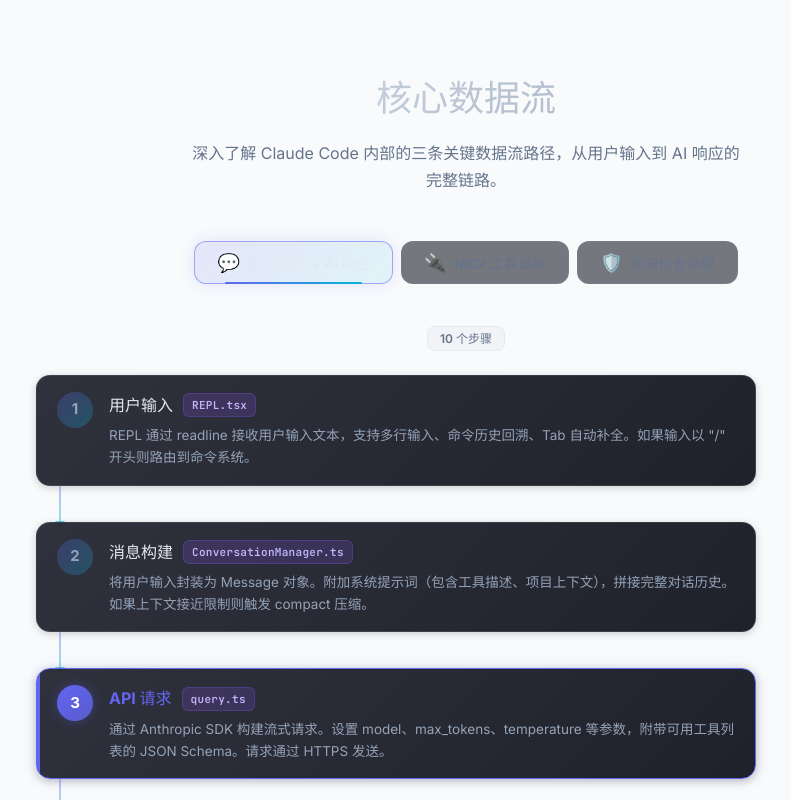
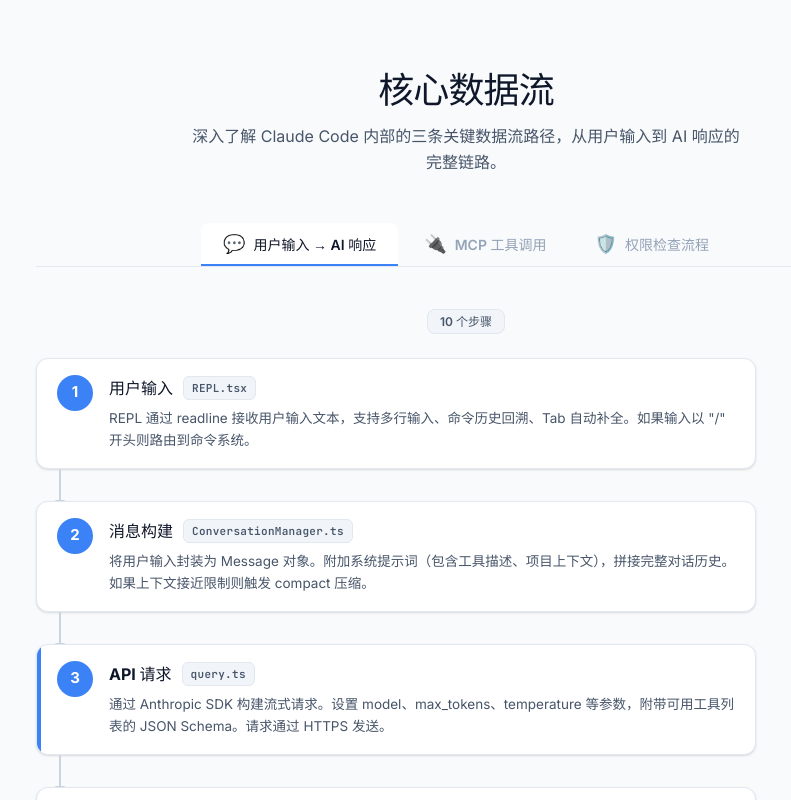
Before and after one commit to Tsutomu-miku/claude-code-architecture, a React (Vite) app: page / in a window 1280 px wide. Shown: the part 7560-8360 px from the top of the page, without its empty margins (174-965 px from the left). Built offline with nearby package versions, Linux system fonts and the light colour scheme.

Commit message:
feat: rewrite DataFlow to light theme

```diff
--- a/src/sections/DataFlow.tsx
+++ b/src/sections/DataFlow.tsx
@@ -20,206 +20,64 @@
   key: string;
   label: string;
   icon: string;
-  accentFrom: string;
-  accentTo: string;
+  accent: string;
   steps: FlowStep[];
 }
+
+const COLORS = {
+  blue: { main: "#3b82f6", bg: "#eff6ff", border: "#bfdbfe" },
+  purple: { main: "#7c3aed", bg: "#f5f3ff", border: "#ddd6fe" },
+  cyan: { main: "#06b6d4", bg: "#ecfeff", border: "#a5f3fc" },
+  amber: { main: "#d97706", bg: "#fffbeb", border: "#fde68a" },
+  green: { main: "#059669", bg: "#ecfdf5", border: "#a7f3d0" },
+  red: { main: "#dc2626", bg: "#fef2f2", border: "#fecaca" },
+  indigo: { main: "#4f46e5", bg: "#eef2ff", border: "#c7d2fe" },
+};
 
 const TABS: DataFlowTab[] = [
   {
     key: "main",
     label: "用户输入 → AI 响应",
     icon: "💬",
-    accentFrom: "#6366f1",
-    accentTo: "#06b6d4",
+    accent: COLORS.blue.main,
     steps: [
-      {
-        id: 1,
-        title: "用户输入",
-        source: "REPL.tsx",
-        description:
-          "REPL 通过 readline 接收用户输入文本，支持多行输入、命令历史回溯、Tab 自动补全。如果输入以 \"/\" 开头则路由到命令系统。",
-      },
-      {
-        id: 2,
-        title: "消息构建",
-        source: "ConversationManager.ts",
-        description:
-          "将用户输入封装为 Message 对象。附加系统提示词（包含工具描述、项目上下文），拼接完整对话历史。如果上下文接近限制则触发 compact 压缩。",
-      },
-      {
-        id: 3,
-        title: "API 请求",
-        source: "query.ts",
-        description:
-          "通过 Anthropic SDK 构建流式请求。设置 model、max_tokens、temperature 等参数，附带可用工具列表的 JSON Schema。请求通过 HTTPS 发送。",
-        highlight: true,
-        highlightColor: "#6366f1",
-      },
-      {
-        id: 4,
-        title: "流式响应",
-        source: "AsyncGenerator",
-        description:
-          "Claude API 返回 SSE 流。AsyncGenerator 逐 chunk 解析：content_block_start → content_block_delta(text/tool_use) → content_block_stop → message_stop。每个 text delta 立即 yield。",
-      },
-      {
-        id: 5,
-        title: "终端渲染",
-        source: "React+Ink",
-        description:
-          "yield 的文本 token 通过 React+Ink 实时渲染到终端。支持 Markdown 语法高亮、代码块格式化、链接识别。实现打字机效果的流畅输出。",
-      },
-      {
-        id: 6,
-        title: "工具调用检测",
-        source: "query.ts",
-        description:
-          "当流中出现 tool_use 类型的 content block，解析工具名称(name)和参数(input)。一条消息可能包含多个并行的工具调用请求。",
-        highlight: true,
-        highlightColor: "#f59e0b",
-      },
-      {
-        id: 7,
-        title: "权限检查",
-        source: "PermissionSystem",
-        description:
-          "根据当前 permission-mode 和 allowedTools 配置判断是否需要用户确认。Default 模式下展示工具名称和参数摘要，等待用户输入 y/n。",
-        highlight: true,
-        highlightColor: "#ef4444",
-      },
-      {
-        id: 8,
-        title: "工具执行",
-        source: "Tool.execute",
-        description:
-          "调用对应 Tool 实例的 execute 方法。传入验证后的参数，设置超时计时器。执行过程通过 OpenTelemetry Span 追踪。支持多工具并行执行。",
-        highlight: true,
-        highlightColor: "#10b981",
-      },
-      {
-        id: 9,
-        title: "结果反馈",
-        source: "MessageHistory",
-        description:
-          "工具执行结果封装为 tool_result 消息，追加到对话历史。包含执行状态（成功/失败）、输出内容、执行耗时。",
-      },
-      {
-        id: 10,
-        title: "循环继续",
-        source: "query.ts",
-        description:
-          "将更新后的对话历史重新发送给 Claude API（回到步骤3）。AI 根据工具结果决定下一步：继续调用工具或生成最终文本回复。",
-        highlight: true,
-        highlightColor: "#6366f1",
-      },
+      { id: 1, title: "用户输入", source: "REPL.tsx", description: "REPL 通过 readline 接收用户输入文本，支持多行输入、命令历史回溯、Tab 自动补全。如果输入以 \"/\" 开头则路由到命令系统。" },
+      { id: 2, title: "消息构建", source: "ConversationManager.ts", description: "将用户输入封装为 Message 对象。附加系统提示词（包含工具描述、项目上下文），拼接完整对话历史。如果上下文接近限制则触发 compact 压缩。" },
+      { id: 3, title: "API 请求", source: "query.ts", description: "通过 Anthropic SDK 构建流式请求。设置 model、max_tokens、temperature 等参数，附带可用工具列表的 JSON Schema。请求通过 HTTPS 发送。", highlight: true, highlightColor: COLORS.blue.main },
+      { id: 4, title: "流式响应", source: "AsyncGenerator", description: "Claude API 返回 SSE 流。AsyncGenerator 逐 chunk 解析：content_block_start → content_block_delta(text/tool_use) → content_block_stop → message_stop。每个 text delta 立即 yield。" },
+      { id: 5, title: "终端渲染", source: "React+Ink", description: "yield 的文本 token 通过 React+Ink 实时渲染到终端。支持 Markdown 语法高亮、代码块格式化、链接识别。实现打字机效果的流畅输出。" },
+      { id: 6, title: "工具调用检测", source: "query.ts", description: "当流中出现 tool_use 类型的 content block，解析工具名称(name)和参数(input)。一条消息可能包含多个并行的工具调用请求。", highlight: true, highlightColor: COLORS.amber.main },
+      { id: 7, title: "权限检查", source: "PermissionSystem", description: "根据当前 permission-mode 和 allowedTools 配置判断是否需要用户确认。Default 模式下展示工具名称和参数摘要，等待用户输入 y/n。", highlight: true, highlightColor: COLORS.red.main },
+      { id: 8, title: "工具执行", source: "Tool.execute", description: "调用对应 Tool 实例的 execute 方法。传入验证后的参数，设置超时计时器。执行过程通过 OpenTelemetry Span 追踪。支持多工具并行执行。", highlight: true, highlightColor: COLORS.green.main },
+      { id: 9, title: "结果反馈", source: "MessageHistory", description: "工具执行结果封装为 tool_result 消息，追加到对话历史。包含执行状态（成功/失败）、输出内容、执行耗时。" },
+      { id: 10, title: "循环继续", source: "query.ts", description: "将更新后的对话历史重新发送给 Claude API（回到步骤3）。AI 根据工具结果决定下一步：继续调用工具或生成最终文本回复。", highlight: true, highlightColor: COLORS.blue.main },
     ],
   },
   {
     key: "mcp",
     label: "MCP 工具调用",
     icon: "🔌",
-    accentFrom: "#8b5cf6",
-    accentTo: "#ec4899",
+    accent: COLORS.purple.main,
     steps: [
-      {
-        id: 1,
-        title: "MCP 服务发现",
-        source: "config.ts",
-        description:
-          "启动时扫描 ~/.claude/config.json 和 .claude/config.json 中的 mcpServers 配置。每个服务器定义 command（启动命令）、args（参数）、transport（stdio/sse）。",
-      },
-      {
-        id: 2,
-        title: "连接建立",
-        source: "mcpClient.ts",
-        description:
-          "stdio 模式：通过 child_process.spawn 启动 MCP 服务器进程，通过 stdin/stdout 通信。SSE 模式：建立 HTTP 长连接，通过 Server-Sent Events 接收消息。",
-        highlight: true,
-        highlightColor: "#8b5cf6",
-      },
-      {
-        id: 3,
-        title: "工具列表获取",
-        source: "mcpClient.ts",
-        description:
-          "发送 JSON-RPC initialize 请求协商协议版本和能力。然后发送 tools/list 请求获取服务器提供的所有工具定义（name, description, inputSchema）。",
-      },
-      {
-        id: 4,
-        title: "动态注册",
-        source: "ToolRegistry",
-        description:
-          "将 MCP 工具包装为 Tool 子类实例，注册到全局 ToolRegistry。MCP 工具与内置工具共享相同的执行接口，AI 无法区分来源。",
-        highlight: true,
-        highlightColor: "#ec4899",
-      },
-      {
-        id: 5,
-        title: "调用代理",
-        source: "mcpClient.ts",
-        description:
-          "AI 请求调用 MCP 工具时，mcpClient 将参数序列化为 JSON-RPC tools/call 请求，通过对应传输通道发送给 MCP 服务器。支持超时和重试。",
-        highlight: true,
-        highlightColor: "#f59e0b",
-      },
-      {
-        id: 6,
-        title: "结果返回",
-        source: "query.ts",
-        description:
-          "MCP 服务器返回 JSON-RPC 响应，提取 content 字段。转换为标准 tool_result 格式，与内置工具结果统一处理，追加到对话历史。",
-      },
+      { id: 1, title: "MCP 服务发现", source: "config.ts", description: "启动时扫描 ~/.claude/config.json 和 .claude/config.json 中的 mcpServers 配置。每个服务器定义 command（启动命令）、args（参数）、transport（stdio/sse）。" },
+      { id: 2, title: "连接建立", source: "mcpClient.ts", description: "stdio 模式：通过 child_process.spawn 启动 MCP 服务器进程，通过 stdin/stdout 通信。SSE 模式：建立 HTTP 长连接，通过 Server-Sent Events 接收消息。", highlight: true, highlightColor: COLORS.purple.main },
+      { id: 3, title: "工具列表获取", source: "mcpClient.ts", description: "发送 JSON-RPC initialize 请求协商协议版本和能力。然后发送 tools/list 请求获取服务器提供的所有工具定义（name, description, inputSchema）。" },
+      { id: 4, title: "动态注册", source: "ToolRegistry", description: "将 MCP 工具包装为 Tool 子类实例，注册到全局 ToolRegistry。MCP 工具与内置工具共享相同的执行接口，AI 无法区分来源。", highlight: true, highlightColor: COLORS.blue.main },
+      { id: 5, title: "调用代理", source: "mcpClient.ts", description: "AI 请求调用 MCP 工具时，mcpClient 将参数序列化为 JSON-RPC tools/call 请求，通过对应传输通道发送给 MCP 服务器。支持超时和重试。", highlight: true, highlightColor: COLORS.amber.main },
+      { id: 6, title: "结果返回", source: "query.ts", description: "MCP 服务器返回 JSON-RPC 响应，提取 content 字段。转换为标准 tool_result 格式，与内置工具结果统一处理，追加到对话历史。" },
     ],
   },
   {
     key: "permission",
     label: "权限检查流程",
     icon: "🛡️",
-    accentFrom: "#ef4444",
-    accentTo: "#f59e0b",
+    accent: COLORS.red.main,
     steps: [
-      {
-        id: 1,
-        title: "工具调用请求",
-        source: "query.ts",
-        description:
-          "AI 响应中包含 tool_use 请求。提取工具名称（如 BashTool）和参数（如 command: \"rm -rf /\"）。进入权限评估流水线。",
-      },
-      {
-        id: 2,
-        title: "权限模式判断",
-        source: "permissions.ts",
-        description:
-          "检查当前 --permission-mode：Default（所有敏感操作需确认）、Approve（已批准模式自动放行）、AutoApprove（仅危险操作需确认）、BypassPermissions（跳过所有检查）。",
-        highlight: true,
-        highlightColor: "#ef4444",
-      },
-      {
-        id: 3,
-        title: "规则匹配",
-        source: "permissions.ts",
-        description:
-          "依次检查：blockedTools 黑名单 → allowedTools 白名单 → 已批准操作缓存 → 默认规则。支持通配符匹配（如 \"Bash:npm *\"）和路径范围限制。",
-        highlight: true,
-        highlightColor: "#f59e0b",
-      },
-      {
-        id: 4,
-        title: "用户确认",
-        source: "REPL.tsx",
-        description:
-          "如需确认，在终端渲染权限对话框：显示工具名称、操作摘要、影响范围。用户可选择 Allow（本次允许）、Always Allow（记住并总是允许）、Deny（拒绝）。",
-        highlight: true,
-        highlightColor: "#8b5cf6",
-      },
-      {
-        id: 5,
-        title: "执行或拒绝",
-        source: "Tool.execute / query.ts",
-        description:
-          "Allow/Always Allow → 执行工具，将结果返回给 AI。Deny → 生成拒绝消息告知 AI 该操作被用户拒绝，AI 需要采取替代方案。",
-      },
+      { id: 1, title: "工具调用请求", source: "query.ts", description: "AI 响应中包含 tool_use 请求。提取工具名称（如 BashTool）和参数（如 command: \"rm -rf /\"）。进入权限评估流水线。" },
+      { id: 2, title: "权限模式判断", source: "permissions.ts", description: "检查当前 --permission-mode：Default（所有敏感操作需确认）、Approve（已批准模式自动放行）、AutoApprove（仅危险操作需确认）、BypassPermissions（跳过所有检查）。", highlight: true, highlightColor: COLORS.red.main },
+      { id: 3, title: "规则匹配", source: "permissions.ts", description: "依次检查：blockedTools 黑名单 → allowedTools 白名单 → 已批准操作缓存 → 默认规则。支持通配符匹配（如 \"Bash:npm *\"）和路径范围限制。", highlight: true, highlightColor: COLORS.amber.main },
+      { id: 4, title: "用户确认", source: "REPL.tsx", description: "如需确认，在终端渲染权限对话框：显示工具名称、操作摘要、影响范围。用户可选择 Allow（本次允许）、Always Allow（记住并总是允许）、Deny（拒绝）。", highlight: true, highlightColor: COLORS.purple.main },
+      { id: 5, title: "执行或拒绝", source: "Tool.execute / query.ts", description: "Allow/Always Allow → 执行工具，将结果返回给 AI。Deny → 生成拒绝消息告知 AI 该操作被用户拒绝，AI 需要采取替代方案。" },
     ],
   },
 ];
@@ -229,17 +87,17 @@
 /* ------------------------------------------------------------------ */
 
 const tabContentVariants = {
-  enter: { opacity: 0, y: 24 },
+  enter: { opacity: 0, y: 12 },
   center: { opacity: 1, y: 0 },
-  exit: { opacity: 0, y: -16 },
+  exit: { opacity: 0, y: -8 },
 };
 
 const stepVariants = {
-  hidden: { opacity: 0, x: -30 },
+  hidden: { opacity: 0, x: -20 },
   visible: (i: number) => ({
     opacity: 1,
     x: 0,
-    transition: { delay: i * 0.07, duration: 0.45, ease: "easeOut" },
+    transition: { delay: i * 0.06, duration: 0.35, ease: "easeOut" },
   }),
 };
 
@@ -247,9 +105,22 @@
   hidden: { scaleY: 0 },
   visible: (i: number) => ({
     scaleY: 1,
-    transition: { delay: i * 0.07 + 0.03, duration: 0.35, ease: "easeOut" },
+    transition: { delay: i * 0.06 + 0.03, duration: 0.3, ease: "easeOut" },
   }),
 };
+
+/* ------------------------------------------------------------------ */
+/*  Highlight color map for left border                                */
+/* ------------------------------------------------------------------ */
+
+function getHighlightLeftColor(color?: string): string {
+  if (color === COLORS.red.main) return COLORS.red.main;
+  if (color === COLORS.green.main) return COLORS.green.main;
+  if (color === COLORS.blue.main) return COLORS.blue.main;
+  if (color === COLORS.amber.main) return COLORS.amber.main;
+  if (color === COLORS.purple.main) return COLORS.purple.main;
+  return COLORS.blue.main;
+}
 
 /* ------------------------------------------------------------------ */
 /*  Sub-components                                                     */
@@ -258,26 +129,18 @@
 function StepNode({
   step,
   index,
-  accentFrom,
-  accentTo,
-  total,
+  accent,
 }: {
   step: FlowStep;
   index: number;
-  accentFrom: string;
-  accentTo: string;
+  accent: string;
   total: number;
 }) {
-  const borderColor = step.highlight
-    ? step.highlightColor ?? accentFrom
-    : "rgba(148,163,184,0.18)";
-  const bgGlow = step.highlight
-    ? `${step.highlightColor ?? accentFrom}12`
-    : "transparent";
+  const leftBarColor = step.highlight ? getHighlightLeftColor(step.highlightColor) : "transparent";
 
   return (
     <>
-      {/* Connector line (skip before first) */}
+      {/* Connector line */}
       {index > 0 && (
         <motion.div
           custom={index}
@@ -286,15 +149,14 @@
           animate="visible"
           style={{
             width: 2,
-            height: 36,
+            height: 32,
             marginLeft: 23,
-            background: `linear-gradient(to bottom, ${accentFrom}66, ${accentTo}66)`,
+            background: "#cbd5e1",
             borderRadius: 1,
             transformOrigin: "top",
             position: "relative",
           }}
         >
-          {/* Arrow head */}
           <div
             style={{
               position: "absolute",
@@ -304,7 +166,7 @@
               height: 0,
               borderLeft: "5px solid transparent",
               borderRight: "5px solid transparent",
-              borderTop: `6px solid ${accentTo}99`,
+              borderTop: "6px solid #cbd5e1",
             }}
           />
         </motion.div>
@@ -321,18 +183,16 @@
           gap: 16,
           alignItems: "flex-start",
           padding: "16px 20px",
-          borderRadius: 14,
-          border: `1.5px solid ${borderColor}`,
-          background: `linear-gradient(135deg, rgba(30,32,44,0.92), rgba(22,24,34,0.96))`,
-          boxShadow: step.highlight
-            ? `0 0 20px ${bgGlow}, 0 2px 8px rgba(0,0,0,0.25)`
-            : "0 2px 8px rgba(0,0,0,0.18)",
+          borderRadius: 12,
+          border: "1px solid #e2e8f0",
+          background: "#ffffff",
+          boxShadow: "0 1px 3px rgba(0,0,0,0.08), 0 1px 2px rgba(0,0,0,0.06)",
           maxWidth: 720,
           position: "relative",
           overflow: "hidden",
         }}
       >
-        {/* Subtle left accent bar for highlighted items */}
+        {/* Left accent bar for highlighted items */}
         {step.highlight && (
           <div
             style={{
@@ -340,9 +200,9 @@
               top: 0,
               left: 0,
               bottom: 0,
-              width: 3,
-              background: step.highlightColor ?? accentFrom,
-              borderRadius: "14px 0 0 14px",
+              width: 4,
+              background: leftBarColor,
+              borderRadius: "12px 0 0 12px",
             }}
           />
         )}
@@ -354,18 +214,14 @@
             width: 36,
             height: 36,
             borderRadius: "50%",
-            background: step.highlight
-              ? `linear-gradient(135deg, ${step.highlightColor ?? accentFrom}, ${step.highlightColor ?? accentFrom}cc)`
-              : `linear-gradient(135deg, ${accentFrom}44, ${accentTo}44)`,
+            background: COLORS.blue.main,
             display: "flex",
             alignItems: "center",
             justifyContent: "center",
             fontWeight: 700,
             fontSize: 15,
-            color: step.highlight ? "#fff" : "#94a3b8",
-            boxShadow: step.highlight
-              ? `0 0 12px ${step.highlightColor ?? accentFrom}55`
-              : "none",
+            color: "#ffffff",
+            fontFamily: "'Inter', system-ui, sans-serif",
           }}
         >
           {step.id}
@@ -386,23 +242,23 @@
               style={{
                 fontWeight: 700,
                 fontSize: 16,
-                color: step.highlight
-                  ? step.highlightColor ?? "#e2e8f0"
-                  : "#e2e8f0",
+                color: "#0f172a",
+                fontFamily: "'Inter', system-ui, sans-serif",
               }}
             >
               {step.title}
             </span>
             <span
+              className="file-path"
               style={{
                 fontSize: 11,
                 fontWeight: 600,
                 padding: "2px 8px",
                 borderRadius: 6,
-                background: "rgba(139,92,246,0.18)",
-                color: "#c4b5fd",
-                border: "1px solid rgba(139,92,246,0.25)",
-                fontFamily: "'Fira Code', 'JetBrains Mono', monospace",
+                background: "#f1f5f9",
+                color: "#475569",
+                border: "1px solid #e2e8f0",
+                fontFamily: "'JetBrains Mono', monospace",
                 letterSpacing: 0.3,
               }}
             >
@@ -414,7 +270,8 @@
               margin: 0,
               fontSize: 13.5,
               lineHeight: 1.65,
-              color: "#94a3b8",
+              color: "#475569",
+              fontFamily: "'Inter', system-ui, sans-serif",
             }}
           >
             {step.description}
@@ -429,14 +286,15 @@
               top: 8,
               right: 12,
               fontSize: 11,
-              color: "#6366f1",
+              color: COLORS.blue.main,
               fontWeight: 600,
               display: "flex",
               alignItems: "center",
               gap: 4,
+              fontFamily: "'Inter', system-ui, sans-serif",
             }}
           >
-            <svg width="14" height="14" viewBox="0 0 24 24" fill="none" stroke="#6366f1" strokeWidth="2.5">
+            <svg width="14" height="14" viewBox="0 0 24 24" fill="none" stroke={COLORS.blue.main} strokeWidth="2.5">
               <path d="M17 1l4 4-4 4" />
               <path d="M3 11V9a4 4 0 014-4h14" />
               <path d="M7 23l-4-4 4-4" />
@@ -469,58 +327,66 @@
     >
       {/* Section heading */}
       <motion.div
-        initial={{ opacity: 0, y: 20 }}
+        initial={{ opacity: 0, y: 12 }}
         whileInView={{ opacity: 1, y: 0 }}
         viewport={{ once: true }}
-        transition={{ duration: 0.5 }}
+        transition={{ duration: 0.4 }}
         style={{ textAlign: "center", marginBottom: 48 }}
       >
         <h2
+          className="section-title"
           style={{
             fontSize: 36,
             fontWeight: 800,
-            background: "linear-gradient(135deg, #e2e8f0, #94a3b8)",
-            WebkitBackgroundClip: "text",
-            WebkitTextFillColor: "transparent",
+            color: "#0f172a",
             marginBottom: 12,
+            fontFamily: "'Inter', system-ui, sans-serif",
           }}
         >
           核心数据流
         </h2>
-        <p style={{ color: "#64748b", fontSize: 16, maxWidth: 560, margin: "0 auto" }}>
+        <p
+          className="section-subtitle"
+          style={{
+            color: "#475569",
+            fontSize: 16,
+            maxWidth: 560,
+            margin: "0 auto",
+            fontFamily: "'Inter', system-ui, sans-serif",
+          }}
+        >
           深入了解 Claude Code 内部的三条关键数据流路径，从用户输入到 AI 响应的完整链路。
         </p>
       </motion.div>
 
       {/* Tab bar */}
       <div
+        className="tab-group"
         style={{
           display: "flex",
-          gap: 8,
+          gap: 4,
           justifyContent: "center",
           marginBottom: 40,
           flexWrap: "wrap",
+          borderBottom: "1px solid #e2e8f0",
+          paddingBottom: 0,
         }}
       >
         {TABS.map((tab, i) => {
           const isActive = i === activeTab;
           return (
-            <motion.button
+            <button
               key={tab.key}
+              className="tab-button"
               onClick={() => setActiveTab(i)}
-              whileHover={{ scale: 1.04 }}
-              whileTap={{ scale: 0.97 }}
               style={{
                 position: "relative",
                 padding: "10px 22px",
-                borderRadius: 12,
-                border: isActive
-                  ? `1.5px solid ${tab.accentFrom}88`
-                  : "1.5px solid rgba(148,163,184,0.15)",
-                background: isActive
-                  ? `linear-gradient(135deg, ${tab.accentFrom}22, ${tab.accentTo}18)`
-                  : "rgba(30,32,44,0.6)",
-                color: isActive ? "#e2e8f0" : "#64748b",
+                borderRadius: "8px 8px 0 0",
+                border: "none",
+                borderBottom: isActive ? `2px solid ${tab.accent}` : "2px solid transparent",
+                background: isActive ? "#ffffff" : "transparent",
+                color: isActive ? "#0f172a" : "#94a3b8",
                 cursor: "pointer",
                 fontWeight: 600,
                 fontSize: 14,
@@ -529,30 +395,12 @@
                 gap: 8,
                 transition: "all 0.2s",
                 outline: "none",
-                fontFamily: "inherit",
-                boxShadow: isActive
-                  ? `0 0 16px ${tab.accentFrom}25`
-                  : "none",
+                fontFamily: "'Inter', system-ui, sans-serif",
               }}
             >
               <span style={{ fontSize: 18 }}>{tab.icon}</span>
               {tab.label}
-              {isActive && (
-                <motion.div
-                  layoutId="tab-indicator"
-                  style={{
-                    position: "absolute",
-                    bottom: -1,
-                    left: "15%",
-                    right: "15%",
-                    height: 2,
-                    borderRadius: 1,
-                    background: `linear-gradient(90deg, ${tab.accentFrom}, ${tab.accentTo})`,
-                  }}
-                  transition={{ type: "spring", stiffness: 400, damping: 30 }}
-                />
-              )}
-            </motion.button>
+            </button>
           );
         })}
       </div>
@@ -563,11 +411,12 @@
           style={{
             fontSize: 12,
             fontWeight: 600,
-            color: "#64748b",
+            color: "#475569",
             padding: "4px 12px",
             borderRadius: 8,
-            background: "rgba(148,163,184,0.08)",
-            border: "1px solid rgba(148,163,184,0.12)",
+            background: "#f1f5f9",
+            border: "1px solid #e2e8f0",
+            fontFamily: "'Inter', system-ui, sans-serif",
           }}
         >
           {current.steps.length} 个步骤
@@ -582,7 +431,7 @@
           initial="enter"
           animate="center"
           exit="exit"
-          transition={{ duration: 0.35, ease: "easeInOut" }}
+          transition={{ duration: 0.25, ease: "easeInOut" }}
           style={{
             display: "flex",
             flexDirection: "column",
@@ -594,8 +443,7 @@
               key={step.id}
               step={step}
               index={i}
-              accentFrom={current.accentFrom}
-              accentTo={current.accentTo}
+              accent={current.accent}
               total={current.steps.length}
             />
           ))}
@@ -604,7 +452,7 @@
           <motion.div
             initial={{ opacity: 0 }}
             animate={{ opacity: 1 }}
-            transition={{ delay: current.steps.length * 0.07 + 0.2 }}
+            transition={{ delay: current.steps.length * 0.06 + 0.2 }}
             style={{
               display: "flex",
               alignItems: "center",
@@ -618,7 +466,7 @@
                 width: 28,
                 height: 28,
                 borderRadius: "50%",
-                border: `2px solid ${current.accentTo}55`,
+                border: "2px solid #cbd5e1",
                 display: "flex",
                 alignItems: "center",
                 justifyContent: "center",
@@ -629,11 +477,11 @@
                   width: 10,
                   height: 10,
                   borderRadius: "50%",
-                  background: `linear-gradient(135deg, ${current.accentFrom}, ${current.accentTo})`,
+                  background: COLORS.blue.main,
                 }}
               />
             </div>
-            <span style={{ fontSize: 13, color: "#64748b", fontWeight: 500 }}>
+            <span style={{ fontSize: 13, color: "#475569", fontWeight: 500, fontFamily: "'Inter', system-ui, sans-serif" }}>
               {current.key === "main" ? "流程结束 / 继续循环" : "流程结束"}
             </span>
           </motion.div>
```
